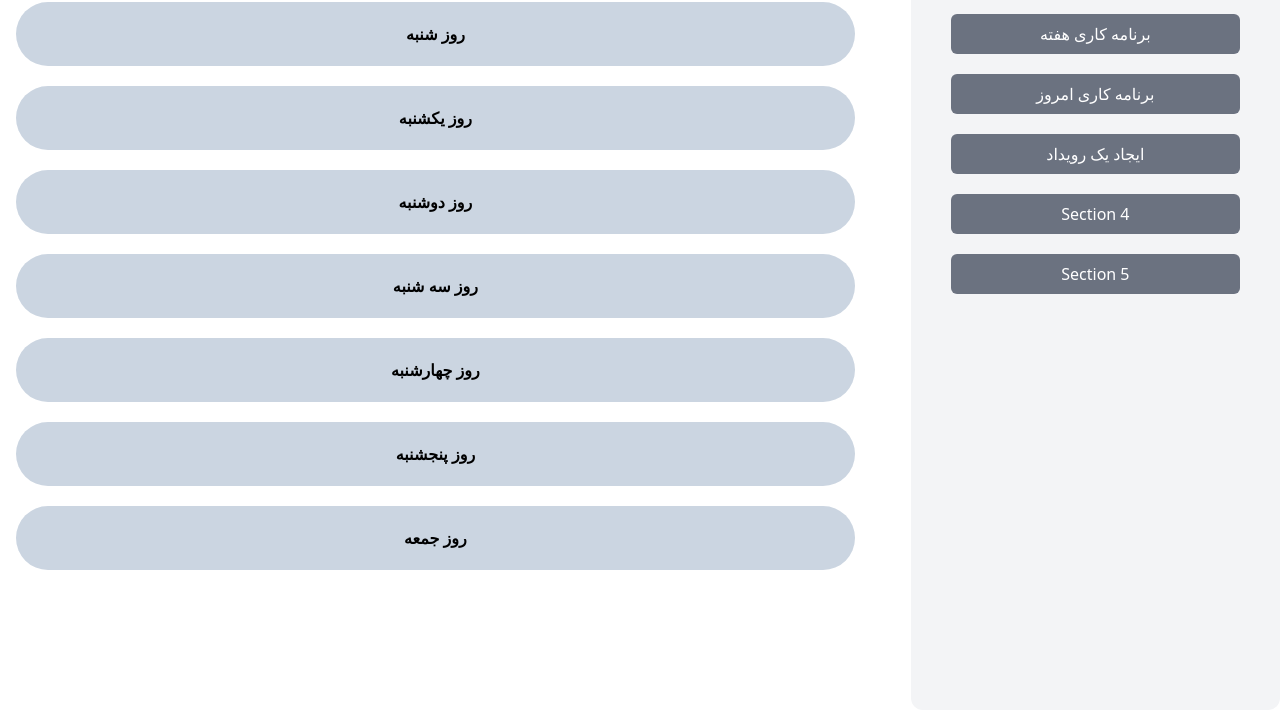
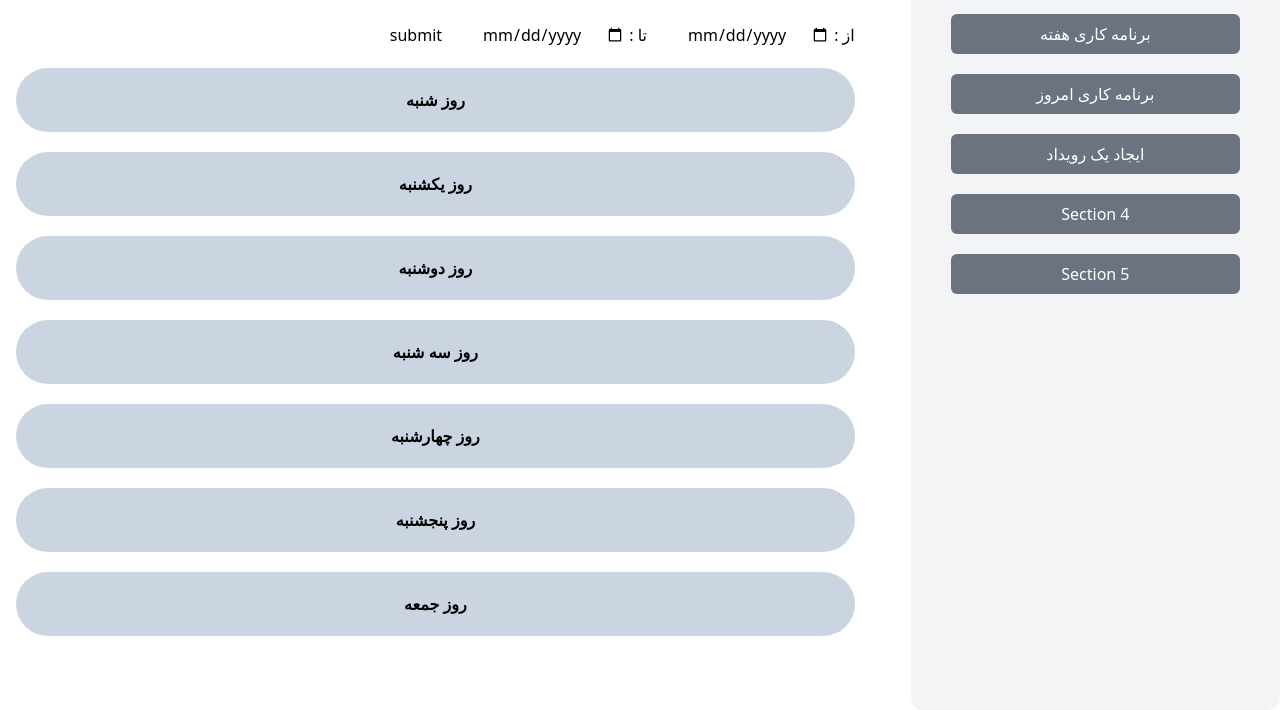
Before and after one commit to milad-taghizadeh/StudentCalendar, a website: page index.html in a window 1280 px wide. Shown: the part 90-800 px from the top of the page. Drawn offline with nearby package versions, Linux system fonts and the light colour scheme.

Commit message:
feat:date added to weekly report

```diff
--- a/index.html
+++ b/index.html
@@ -48,6 +48,17 @@
             <!-- admin section -->
             <div id="section1" class="w-3/4 p-4">
                 <h1 class="text-3xl py-5">برنامه هفته‌گی</h1>
+                <div class="flex justify-start items-center gap-x-10 py-5">
+                    <label for="">
+                        <span>از : </span>
+                        <input type="date">
+                    </label>
+                    <label for="">
+                        <span>تا : </span>
+                        <input type="date">
+                    </label>
+                    <button>submit</button>
+                </div>
                 <div class="flex justify-center items-center gap-y-5 flex-col">
                     <!-- Shanbe -->
                     <div class="flex justify-center items-center w-full">
```
